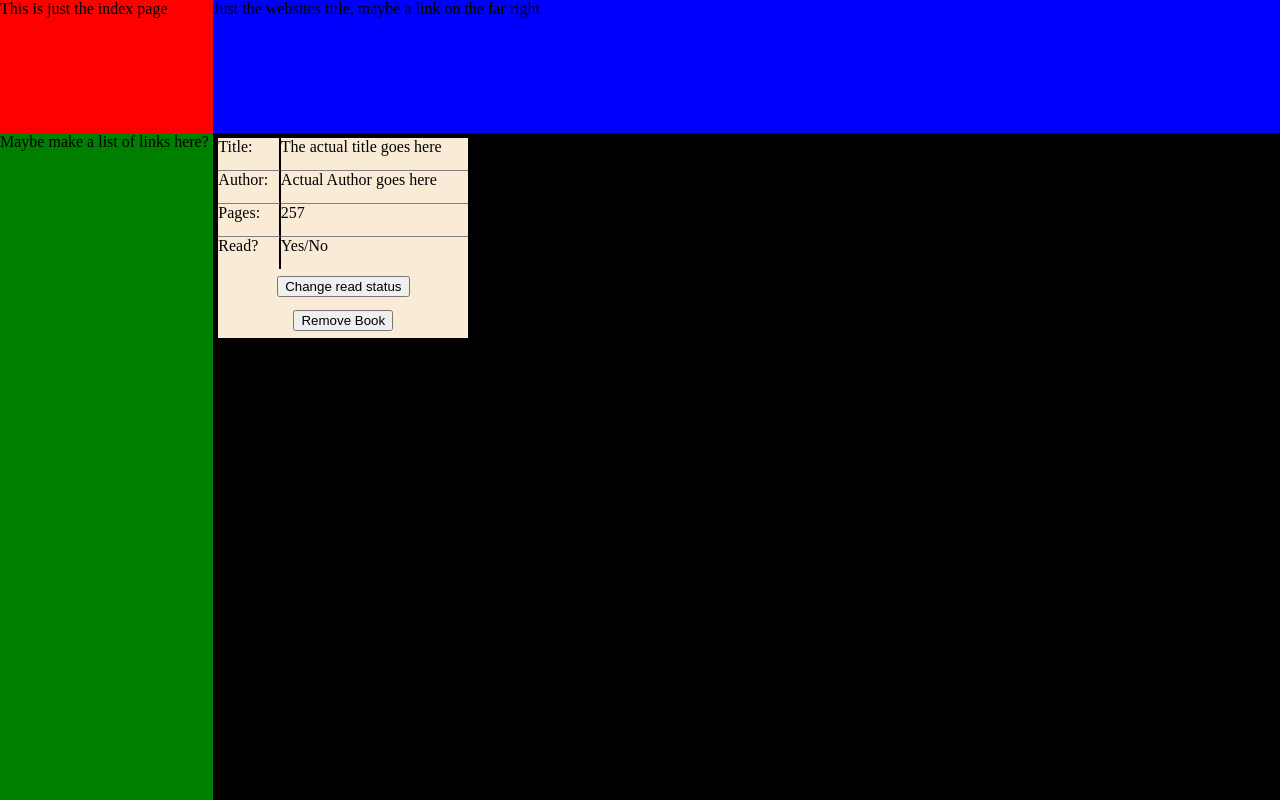
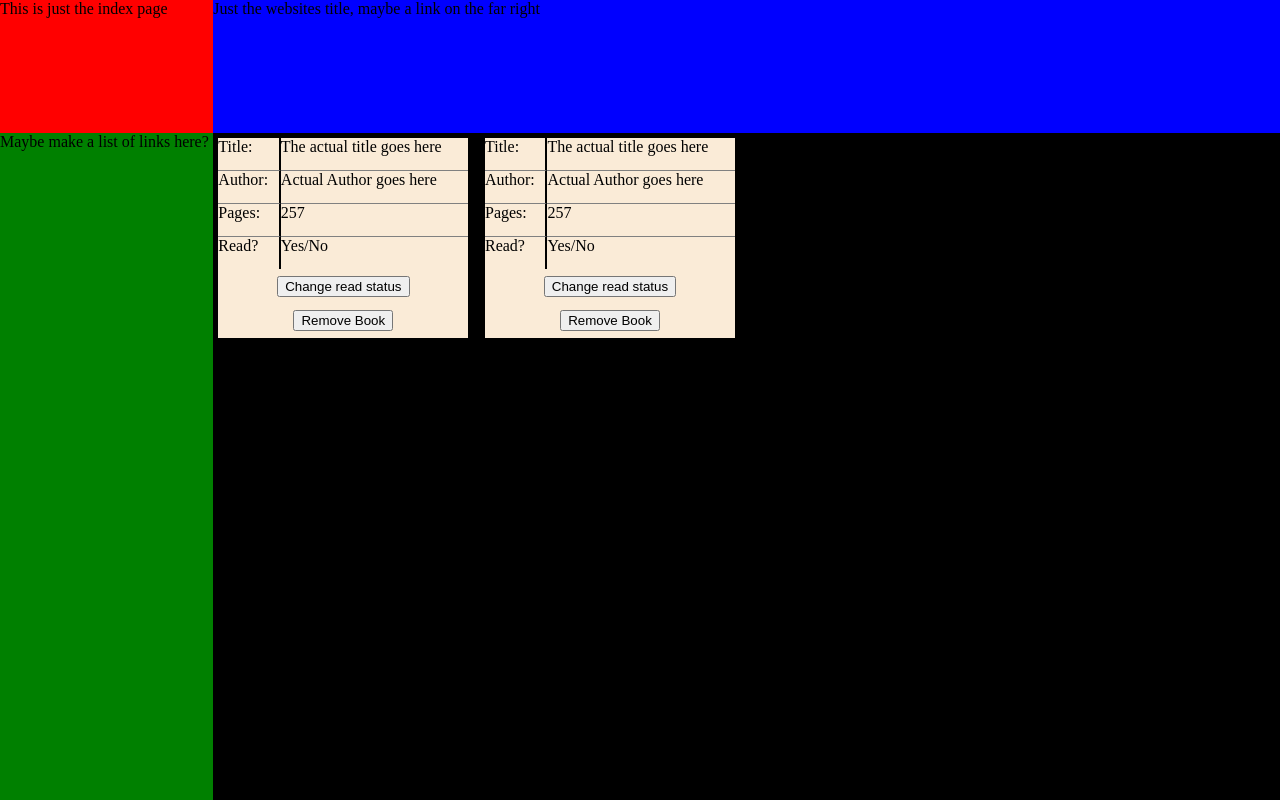
Before and after one commit to leadgfl13/library, a plain HTML site: page index.html in a window 1280 px wide. Drawn offline with Linux system fonts and the light colour scheme.

Commit message:
Fix issue with repeat function in grid

```diff
--- a/index.html
+++ b/index.html
@@ -36,6 +36,26 @@
                 </div>
             </div>
 
+            <div class="bookcard">
+                <div class="titlelabel">Title:</div>
+                <div class="title">The actual title goes here</div>
+                <div class="authorlabel">Author:</div>
+                <div class="author">Actual Author goes here</div>
+                <div class="pageslabel">Pages:</div>
+                <div class="pages">257</div>
+                <div class="readlabel">Read?</div>
+                <div class="read">Yes/No</div>
+                <div class="changelabel">
+                    <button>Change read status</button>
+                </div>
+                <div class="remove">
+                    <button>Remove Book</button>
+                </div>
+            </div>
+
+
+
+
 
 
 
--- a/style.css
+++ b/style.css
@@ -30,8 +30,8 @@ body{margin:0px;
     grid-area:2/2/3/3;
     background-color: black;
     display:grid;
-    grid-template-columns:1fr 1fr 1fr 1fr;
-    grid-template-rows: 200px 200px 200px;;
+    grid-template-columns:repeat(4, 1fr);
+    grid-template-rows: repeat(3, 1fr);
     }
 
 .bookcard{
```
